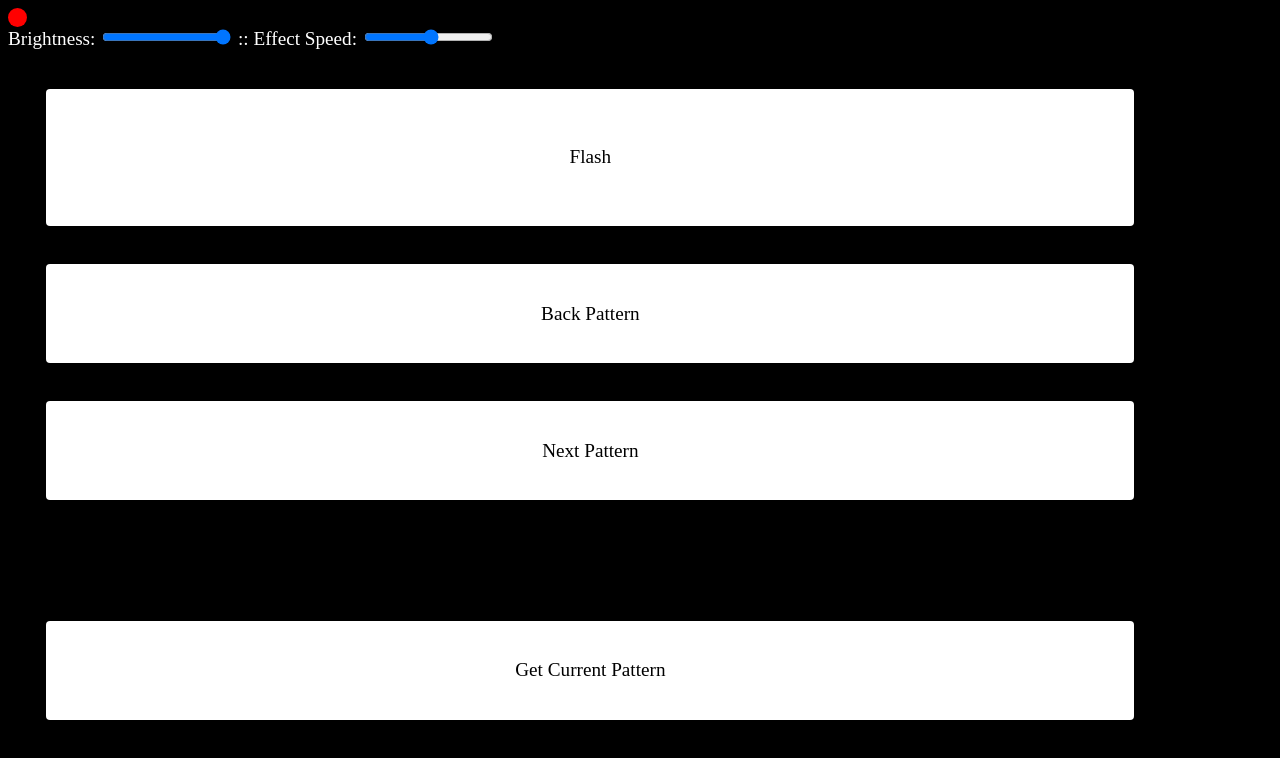
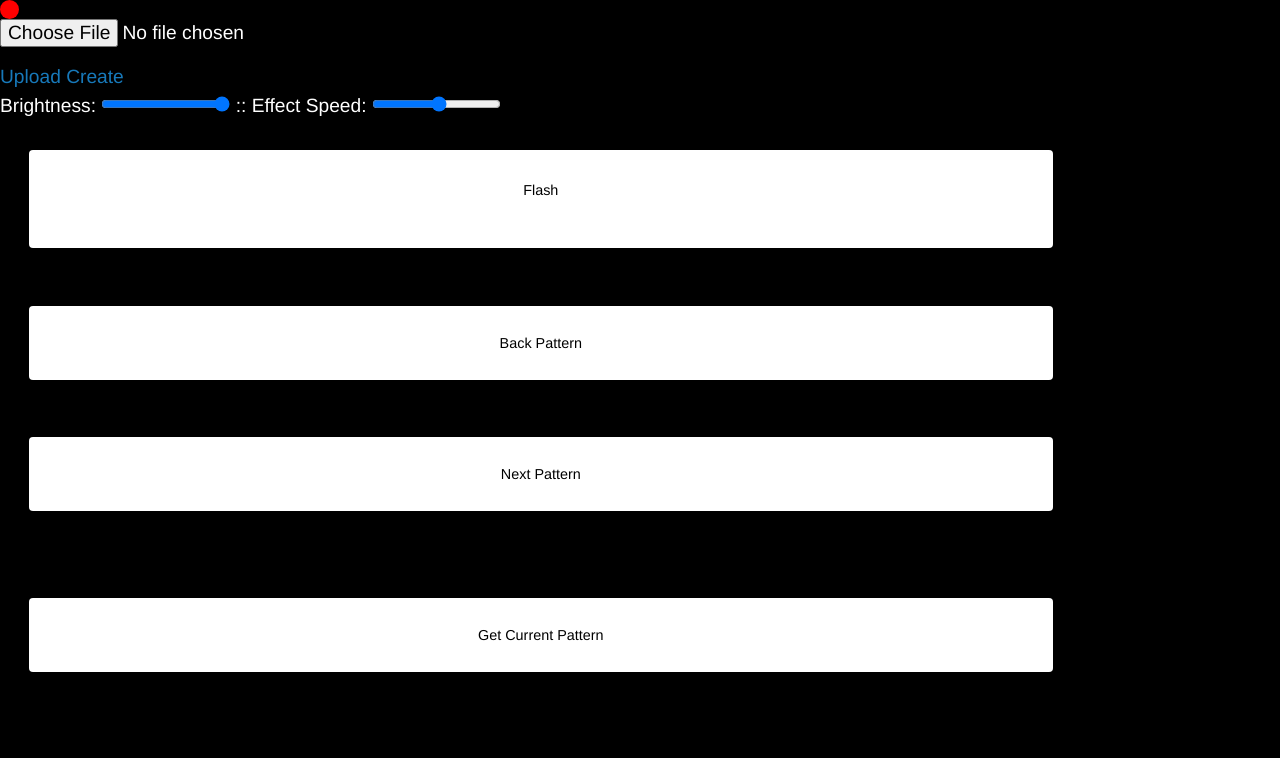
Before and after one commit to factor8/SecularGeometry, a plain HTML site: page code/data/index.htm in a window 1280 px wide. Drawn offline with nearby package versions, Linux system fonts and the light colour scheme.

Commit message:
some json config adjustments

```diff
--- a/code/data/index.htm
+++ b/code/data/index.htm
@@ -6,7 +6,9 @@
 	<meta content="SG Lantern" name="apple-mobile-web-app-title"/>
 	<meta content="width=device-width,initial-scale=1.0" name="viewport"/>
 	<meta content="IE=edge" http-equiv="X-UA-Compatible"/>
-	<link href="http://cdn.shopify.com/s/files/1/0901/3118/t/2/assets/favicon.ico?612725279125252275" rel="shortcut icon" type="image/x-icon"/>
+	<!-- <link href="http://cdn.shopify.com/s/files/1/0901/3118/t/2/assets/favicon.ico?612725279125252275" rel="shortcut icon" type="image/x-icon"/> -->
+	<link href="https://cdnjs.cloudflare.com/ajax/libs/foundation/6.1.2/foundation.min.css" rel="stylesheet" type="text/css"/>
+
 	<style type="text/css">
 		body {
 			background:black;
@@ -136,8 +138,12 @@
 
 </head>
 <body>
-	<div class="wrap">
-		<span id="connectLight" class="not-connected" onClick="connect();"></div>
+	<div class="wrap row">
+		<div class="header row">
+			<div class="small-1 column"><span id="connectLight" class="not-connected" onClick="connect();"></span></div>
+			<div id="uploader" class="small-11 columns">
+				<input type="file" name="data"><a>Upload</a> <a>Create</a></div>
+		</div>
 
 		Brightness: <input id="b" value="100" type="range" min="0" max="100" step="1" onchange="setBrightness();" /> ::
 		Effect Speed: <input id="frequency" value="260" type="range" min="0" max="500" step="1" onchange="setFrequency();" />
```
Also changed, not shown: code/data/edit.htm (added, +3 -0 lines), 1 other file.
